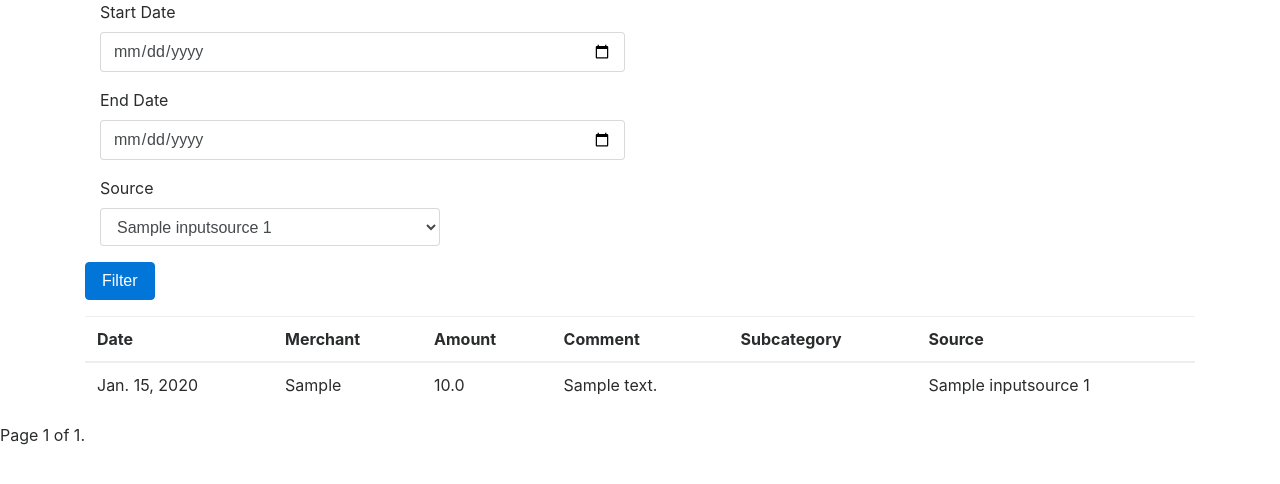
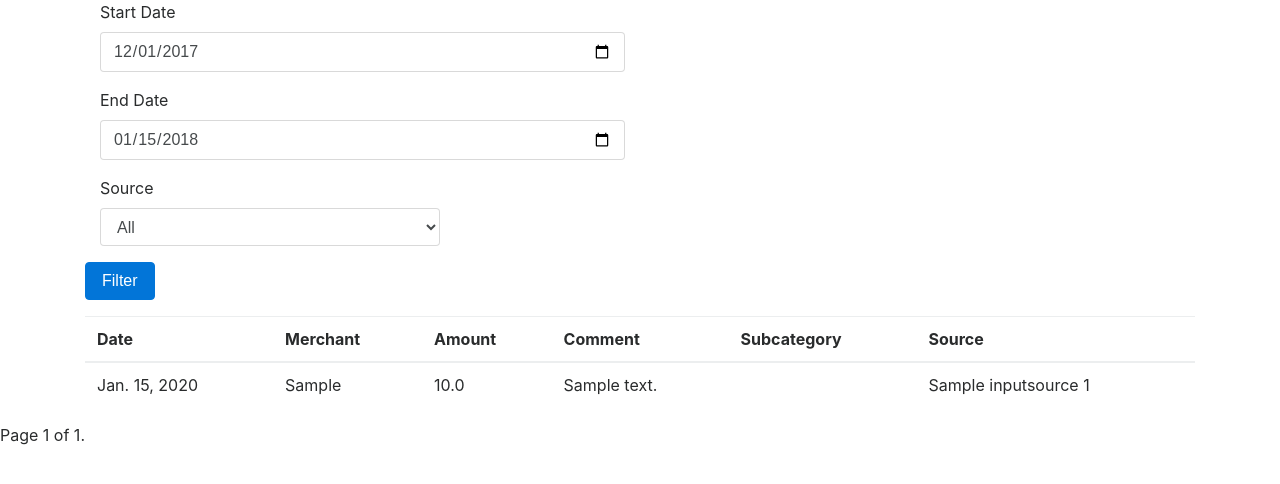
Before and after one commit to yonigottesman/balanceme, a Django app: page /expenses/ in a window 1280 px wide. Shown: the part 94-578 px from the top of the page. Run offline with Django 3.2, Linux system fonts and the light colour scheme; tables that the repository leaves empty hold one stand-in row (values such as "Sample post"); some libraries are stand-ins or nearby versions.

Commit message:
Filter by input source

```diff
--- a/expenses/templates/expenses/index.html
+++ b/expenses/templates/expenses/index.html
@@ -7,19 +7,19 @@
 
     <div class="form-group col-md-6">
       <label for="date">Start Date</label>
-      <input type="date" class="form-control" id="startDate" name="startDate">
+      <input type="date" class="form-control" id="startDate" name="startDate" value="{{startDateValue}}">
     </div>
 
     <div class="form-group col-md-6">
       <label for="date">End Date</label>
-      <input type="date" class="form-control" id="endDate" name="endDate">
+      <input type="date" class="form-control" id="endDate" name="endDate" value="{{endDateValue}}">
     </div>
 
 
     <div class="form-group col-md-4">
       <label for="inputSource">Source</label>
-      <select id="inputSource" class="form-control" name="inputSource">
-
+      <select id="source" class="form-control" name="source">
+        <option value="all">All</option>
         {% for source in inputSources %}
 
         <option value="{{source.id}}"> {{ source }}</option>
@@ -74,8 +74,8 @@
 <div class="pagination">
     <span class="step-links">
         {% if transactions.has_previous %}
-            <a href="?page=1&startDate={{startDate}}&endDate={{endDate}}">&laquo; first</a>
-            <a href="?page={{ transactions.previous_page_number }}&startDate={{startDate}}&endDate={{endDate}}">previous</a>
+            <a href="?page=1&startDate={{startDate}}&endDate={{endDate}}&source={{source}}">&laquo; first</a>
+            <a href="?page={{ transactions.previous_page_number }}&startDate={{startDate}}&endDate={{endDate}}&source={{source}}">previous</a>
         {% endif %}
 
         <span class="current">
@@ -83,8 +83,8 @@
         </span>
 
         {% if transactions.has_next %}
-            <a href="?page={{ transactions.next_page_number }}&startDate={{startDate}}&endDate={{endDate}}">next</a>
-            <a href="?page={{ transactions.paginator.num_pages }}&startDate={{startDate}}&endDate={{endDate}}">last &raquo;</a>
+            <a href="?page={{ transactions.next_page_number }}&startDate={{startDate}}&endDate={{endDate}}&source={{source}}">next</a>
+            <a href="?page={{ transactions.paginator.num_pages }}&startDate={{startDate}}&endDate={{endDate}}&source={{source}}">last &raquo;</a>
         {% endif %}
     </span>
 </div>
--- a/expenses/views.py
+++ b/expenses/views.py
@@ -14,22 +14,33 @@ def filter_index(request):
     try:
         startDate = request.POST['startDate']
         endDate = request.POST['endDate']
+        source = request.POST['source']
     except KeyError:
         # Redisplay the transaction voting form.
         return render(request, 'expenses/index.html', {})
     else:
-        url = reverse('expenses:index') + "?startDate=" + startDate + "&endDate=" + endDate
+        url = reverse('expenses:index') + "?startDate=" + startDate + "&endDate=" + endDate + '&source='+source
         return HttpResponseRedirect(url)
 
 
 def index(request):
     start_date = request.GET.get('startDate')
     end_date = request.GET.get('endDate')
+    source = request.GET.get('source')
+    end_date_input_value = str(datetime.date.today())
+    start_date_input_value = str((datetime.date.today() - datetime.timedelta(31)).replace(day=1))
     # transaction_list = []
     if (start_date is None or end_date is None) or (start_date == 'None' or end_date == 'None'):
         transaction_list = Transaction.objects.order_by('-date')
+
     else:
+        start_date_input_value = start_date
+        end_date_input_value = end_date
         transaction_list = Transaction.objects.filter(date__range=[start_date, end_date]).order_by('-date')  # year-month-day
+
+    if source != "all" and source != "None" and source != None:
+        transaction_list = transaction_list.filter(source_id=int(source))
+
 
     # transaction_list = Transaction.objects.order_by('-date')
     paginator = Paginator(transaction_list, 15) # Show 25 contacts per page
@@ -38,7 +49,10 @@ def index(request):
     input_source_list = InputSource.objects.all()
     context = {'transactions':  transactions,
                'startDate': start_date, 'endDate': end_date,
-               'inputSources': input_source_list}
+               'inputSources': input_source_list,
+               'startDateValue': start_date_input_value,
+               'endDateValue': end_date_input_value,
+               'source': source}
 
     return render(request, 'expenses/index.html', context)
 
```
